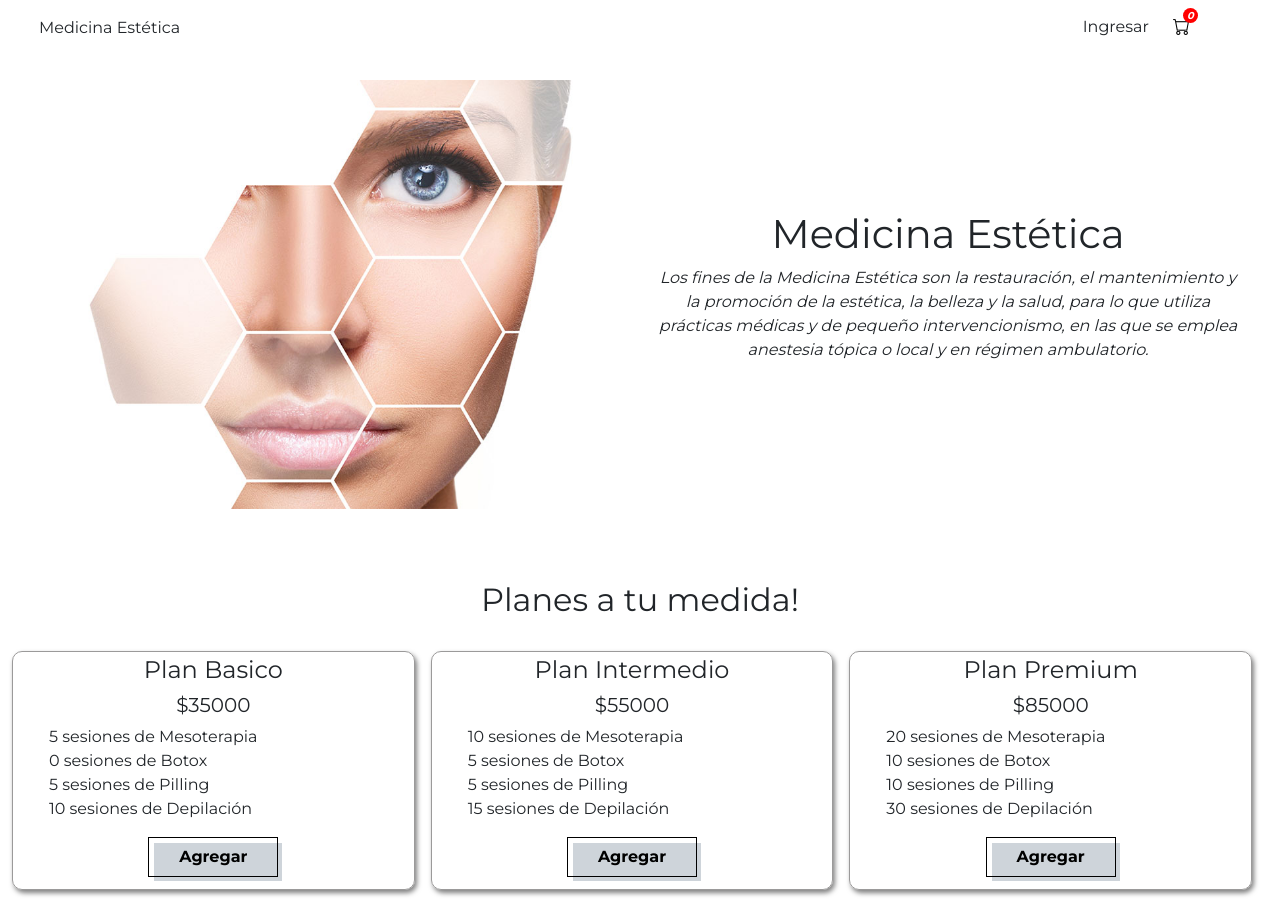
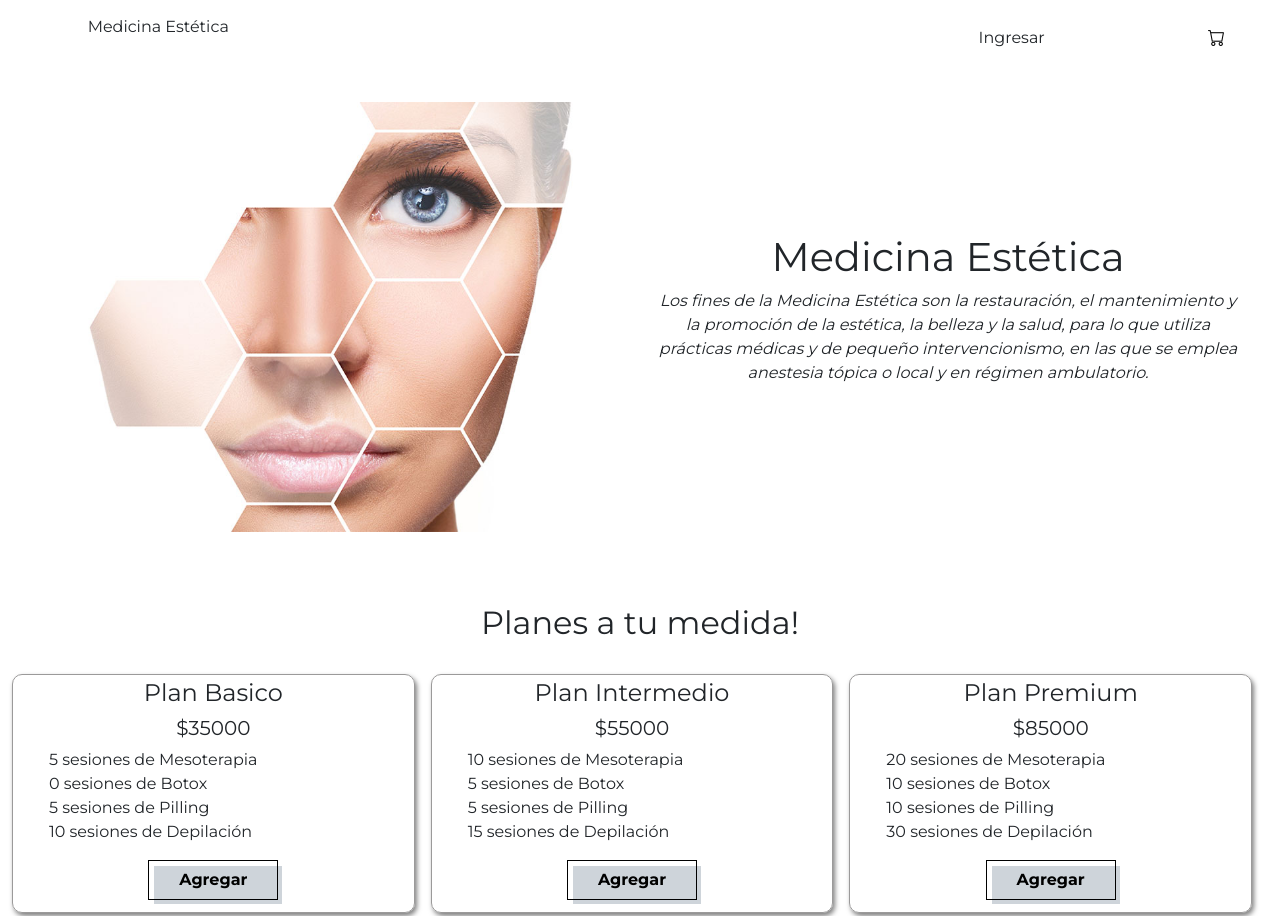
Before and after one commit to PabloSadura/Proyecto_Final_JS, a website: page index.html in a window 1280 px wide. Shown: the top 916 px of the page. Drawn offline with nearby package versions, Linux system fonts and the light colour scheme.

Commit message:
cambios en el css

```diff
--- a/index.html
+++ b/index.html
@@ -11,13 +11,15 @@
     <header class="container-fluid sticky-top wave">
       <div class="row">
         <nav class="navbar">
-          <div class="col-md-3">
+          <div class="col-12 text-center col-md-3 mb-4">
             <a href="#" class="logo ps-4">Medicina Estética</a>
           </div>
 
-          <div class="col-md-6 menu d-flex justify-content-end me-3">
-            <div class="">
-              <a id="bienvenida" class="me-4">Ingresar</a>
+          <div class="col-12 col-md-6 menu d-flex justify-content-end me-3">
+            <div class="col-6">
+              <a id="bienvenida" class="me-4 d-flex justify-content-end"
+                >Ingresar</a
+              >
 
               <div class="popup border rounded-3" id="popup">
                 <div class="close-btn">&times</div>
@@ -58,8 +60,8 @@
                 </form>
               </div>
             </div>
-            <div class="col-md-1 me-4 position-relative">
-              <a class="" href="#"
+            <div class="col-3 me-4 position-relative">
+              <a class="d-flex justify-content-end" href="#"
                 ><i class="bi bi-cart icono" id="carrito"></i
                 ><span class="icon" data-tooltip="Cerrar Sesión">
                   <i class="bi bi-power ms-1" id="power"></i>
--- a/js/main.js
+++ b/js/main.js
@@ -155,6 +155,7 @@ function agregarCarrito(e) {
     let resp = itemRepetido(p);
     if (resp) {
       p.cantidad++;
+      guardarEnStorage();
     } else {
       planesElegidos.push(p);
       contador++;
@@ -237,8 +238,10 @@ function eliminarTodo(e) {
   }
 }
 function cantidadCarrito(contador) {
-  mostrarCant.innerHTML = `<span>${contador}</span>`;
-  carritos.appendChild(mostrarCant);
+  if (contador != 0) {
+    mostrarCant.innerHTML = `<span>${contador}</span>`;
+    carritos.appendChild(mostrarCant);
+  }
 }
 function recuperarDatoNombre(dato) {
   if (dato) {
--- a/scss/_style.scss
+++ b/scss/_style.scss
@@ -106,7 +106,7 @@ ul {
   text-align: center;
   font-weight: bold;
   top: -5px;
-  left: 5px;
+  right: 12px;
   font-size: 10px;
   color: white;
   background: red;
@@ -134,13 +134,6 @@ ul {
   box-shadow: 1px 1px 5px rgba($color: #000000, $alpha: 0.5);
   width: 23rem;
   visibility: hidden;
-}
-.item-carrito {
-  border: 1px solid;
-  border-radius: 10px;
-  box-shadow: 1px 1px 2px rgba($color: #000000, $alpha: 0.3);
-  margin: 5px;
-  padding: 5px;
 }
 
 #bienvenida {
```
Also changed, not shown: css/custom.css, 1 other file.
